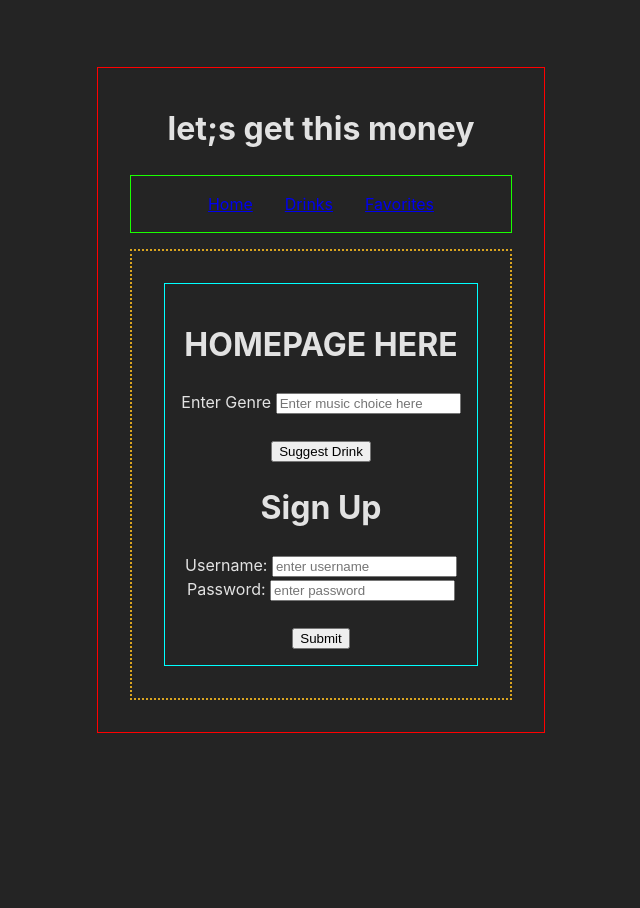
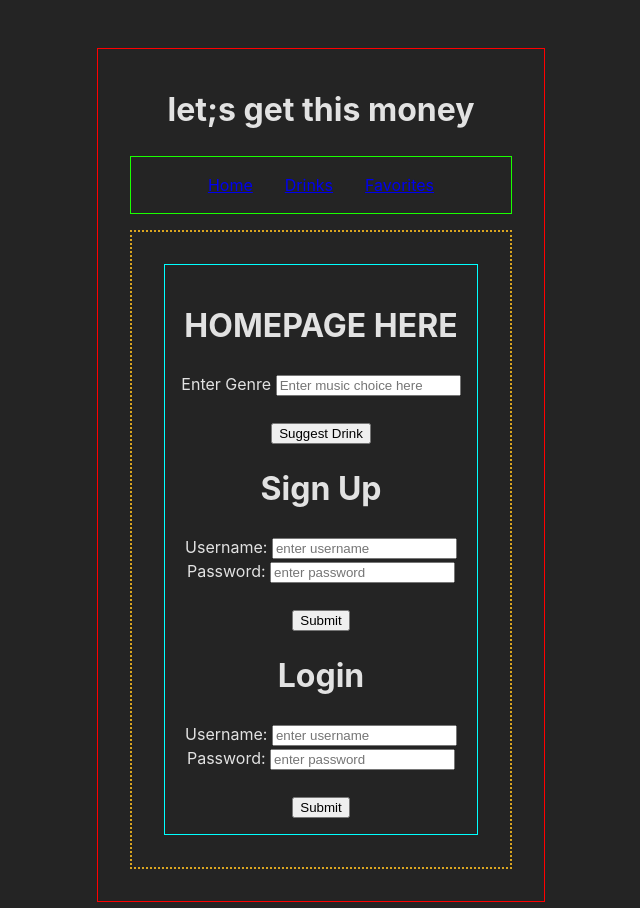
Before and after one commit to adventuring-party-capstone/CAPSTONE-MAIN, a React (Vite) app in the folder client/: page / in a window 1280 px wide. Shown: the top 908 px of the page, without its empty margins (319-959 px from the left). Before the commit the page ends 800 px from the top, so only its background shows below. Built offline with nearby package versions, Linux system fonts and the light colour scheme.

Commit message:
added login & logout routes

```diff
--- a/client/src/components/Home.jsx
+++ b/client/src/components/Home.jsx
@@ -3,6 +3,7 @@
 import { useState, useEffect } from "react";
 import DrinkCard from "./DrinkCard";
 import Register from "./Register";
+import Login from "./Login";
 
 export default function Home() {
 	const [musicInput, setMusicInput] = useState("");
@@ -44,13 +45,14 @@ export default function Home() {
 					name="search"
 					placeholder="Enter music choice here"
 					onChange={(event) => setMusicInput(event.target.value)}
-				// onKeyDown={handleKeyDown}
+					// onKeyDown={handleKeyDown}
 				/>
 			</form>
 			<br />
 			<button onClick={(event) => handleSubmit(event)}>Suggest Drink</button>
 			{musicChoice && <DrinkCard musicChoice={musicChoice} />}
 			<Register />
+			<Login />
 		</div>
 	);
 }
--- /dev/null
+++ b/client/src/components/Login.jsx
@@ -0,0 +1,64 @@
+// This component is the login function
+
+import { useState } from "react";
+import { login } from "../../../../../Unit4/Fullstack-Review-Proj/client/fetching";
+import { useNavigate } from "react-router-dom";
+
+export default function Login({
+	token,
+	setToken,
+	currentUser,
+	setCurrentUser,
+}) {
+	const [username, setUsername] = useState("");
+	const [password, setPassword] = useState("");
+	const nav = useNavigate();
+
+	const handleSubmit = async (e) => {
+		e.preventDefault();
+		console.log("entering handle submit");
+		// console.log(username, password);
+		try {
+			const register = await login(username, password);
+			// setToken(register.token);
+			// localStorage.setItem("token", token);
+			// localStorage.setItem("currentUser", currentUser);
+			// setCurrentUser(register.user.username);
+			console.log("register in handle submit", register);
+			nav("/drinks");
+		} catch (error) {
+			console.error("can't login", error);
+		}
+	};
+
+	return (
+		<div id="login-container">
+			<div id="signin-container">
+				<h1>Login</h1>
+				{/* <h3>Your token is: {token}</h3> */}
+				<form onSubmit={handleSubmit}>
+					<div id="login-text">
+						<label>Username: {""}</label>
+						<input
+							id="username"
+							placeholder="enter username"
+							value={username}
+							onChange={(e) => setUsername(e.target.value)}
+						/>
+						<br />
+						<label>Password: {""}</label>
+						<input
+							id="password"
+							type="password"
+							placeholder="enter password"
+							value={password}
+							onChange={(e) => setPassword(e.target.value)}
+						/>
+					</div>
+					<br />
+					<button type="submit">Submit</button>
+				</form>
+			</div>
+		</div>
+	);
+}
```
Also changed, not shown: client/src/components/Logout.jsx (added, +16 -0 lines).
